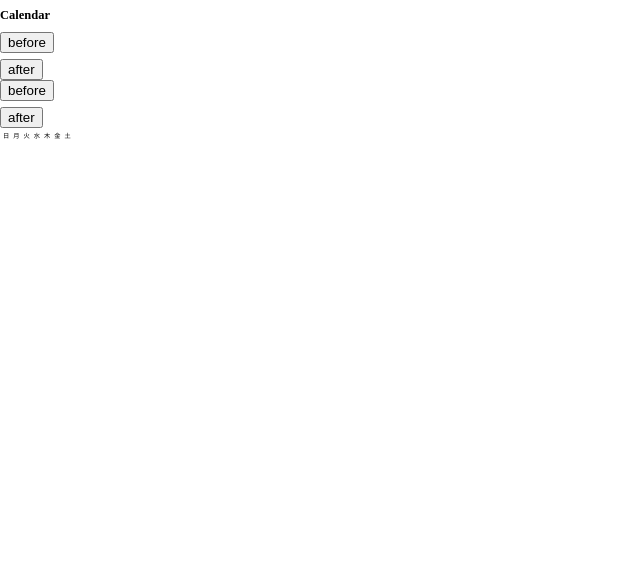
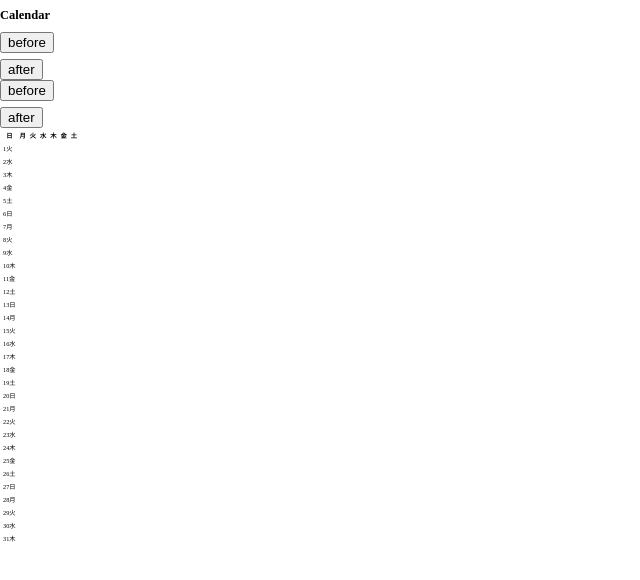
Before and after one commit to RikutoOgaki/Compo-OR, a Next.js app: page /Calendar in a window 1280 px wide. Shown: the top 580 px of the page, without its empty margins (0-640 px from the left). Built offline with nearby package versions, Linux system fonts and the light colour scheme.

Commit message:
Component

```diff
--- a/src/components/Calendar/Calendar.tsx
+++ b/src/components/Calendar/Calendar.tsx
@@ -9,11 +9,11 @@ type Props = {
 }
 
 function weekIdx(day: number) {
-    if (day === 0) {
-        return 6
+    if (day === 6) {
+        return 0
     }
 
-    return day - 1
+    return day + 1
 }
 
 export default function Calendar(props: Props) {
@@ -39,13 +39,20 @@ export default function Calendar(props: Props) {
     // 日付についてのあれこれのデータ ここから
 
     // 今月の1日を取得 (日本時間で)
-    const month = dayjs(`${state.nowYear}-${state.nowMonth}`)
-    console.log(month);
+    const date = dayjs(`${state.nowYear}-${state.nowMonth}`)
+    console.log(date);
+
+    // １日の曜日を番号で取得
+    const test = date.day()
+    console.log(test);
 
     // stateの月の日数を配列で持つ
-    const toArray = new Array(month.daysInMonth())
+    const toArray = [...new Array(date.daysInMonth())].map((_, e) => e + 1)
 
-    console.log(toArray);
+
+
+
+
 
 
     // ここまで
@@ -57,12 +64,22 @@ export default function Calendar(props: Props) {
                     <thead>
                         <tr>
                             {weekArray.map((e, week) =>
-                                <td key={week}>{e}</td>
+                                <th key={week}>{e}</th>
                             )}
                         </tr>
                     </thead>
                     <tbody>
+                        {toArray.map((e, idx) => {
 
+                            const test = dayjs(`${state.nowYear}/${state.nowMonth}/${e}`).day()
+
+                            return (
+                                <tr key={idx}>
+                                    <td>{e}{weekArray[test]}</td>
+                                </tr>
+                            )
+                        }
+                        )}
                     </tbody>
                 </table>
             </div>
```
